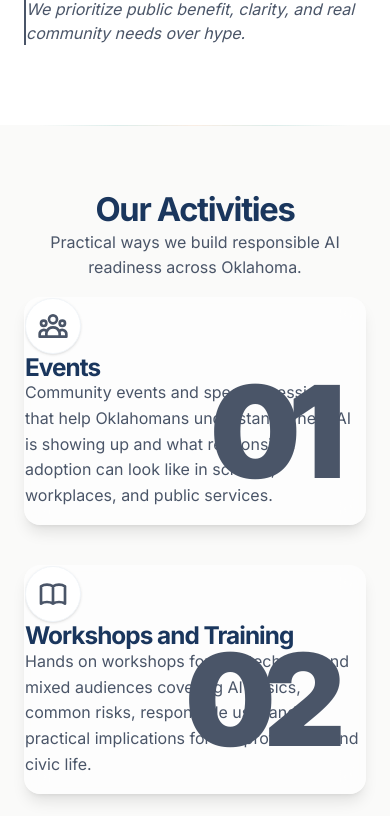
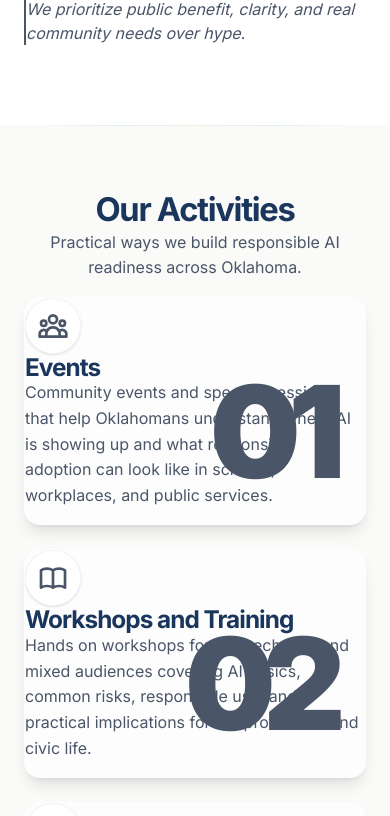
Before and after one commit to denkodes/responsibleaiok, a Next.js app: page / in a window 390 px wide. Shown: the part 1147-1963 px from the top of the page. Built offline with nearby package versions, Linux system fonts and the light colour scheme; no server answers.

Commit message:
refine: tighten all spacing - reduce section padding, internal gaps, and margins

```diff
--- a/app/globals.css
+++ b/app/globals.css
@@ -417,16 +417,16 @@ a:focus-visible {
   }
 }
 
-/* Section padding - generous modern spacing */
+/* Section padding - balanced professional spacing */
 .section-padding {
-  padding-top: var(--space-32);
-  padding-bottom: var(--space-32);
+  padding-top: var(--space-16);
+  padding-bottom: var(--space-16);
 }
 
 @media (min-width: 768px) {
   .section-padding {
-    padding-top: clamp(6rem, 10vh, 8rem);
-    padding-bottom: clamp(6rem, 10vh, 8rem);
+    padding-top: clamp(4rem, 6vh, 6rem);
+    padding-bottom: clamp(4rem, 6vh, 6rem);
   }
 }
 
--- a/components/ActivitiesSection.tsx
+++ b/components/ActivitiesSection.tsx
@@ -76,7 +76,7 @@ export default function ActivitiesSection() {
 
                 {/* HEADLINE */}
                 <FadeIn direction="up" duration={0.6}>
-                    <div className="max-w-4xl mx-auto text-center mb-16 space-y-5">
+                    <div className="max-w-4xl mx-auto text-center mb-12 space-y-4">
                         <h2
                             id="activities-heading"
                             className="text-3xl md:text-5xl font-black text-navy-deep leading-tight tracking-tight"
@@ -90,7 +90,7 @@ export default function ActivitiesSection() {
                 </FadeIn>
 
                 {/* GRID WITH STAGGERED REVEAL & SPOTLIGHT CARDS */}
-                <StaggerContainer className="grid grid-cols-1 md:grid-cols-2 lg:grid-cols-12 gap-10 lg:gap-12">
+                <StaggerContainer className="grid grid-cols-1 md:grid-cols-2 lg:grid-cols-12 gap-6 lg:gap-8">
                     {ACTIVITIES_CONTENT.activities.map((activity, index) => (
                         <motion.div
                             key={activity.id}
@@ -127,7 +127,7 @@ export default function ActivitiesSection() {
 
                 {/* CLOSING NOTE */}
                 <FadeIn delay={0.4} direction="up">
-                    <div className="mt-16 max-w-3xl mx-auto text-center">
+                    <div className="mt-12 max-w-3xl mx-auto text-center">
                         <p className="text-lg text-slate/90 leading-relaxed font-normal">
                             {ACTIVITIES_CONTENT.closingLine}
                         </p>
--- a/components/MissionSection.tsx
+++ b/components/MissionSection.tsx
@@ -70,7 +70,7 @@ export default function MissionSection() {
                 {/* Swiss asymmetric balance - right-aligned on desktop */}
                 <div className="max-w-5xl lg:ml-auto">
                     <div className={cn(
-                        "space-y-8 flex flex-col lg:items-end lg:text-right",
+                        "space-y-6 flex flex-col lg:items-end lg:text-right",
                         isVisible && "fade-in"
                     )}>
                         {/* Section heading */}
@@ -86,7 +86,7 @@ export default function MissionSection() {
 
                         {/* Mission statement - natural wrap */}
                         <div className={cn(
-                            "max-w-3xl space-y-4",
+                            "max-w-4xl space-y-4",
                             isVisible && "fade-in fade-in-delay-1"
                         )}>
                             <p className="text-lg md:text-xl text-navy-charcoal font-normal leading-relaxed">
```
